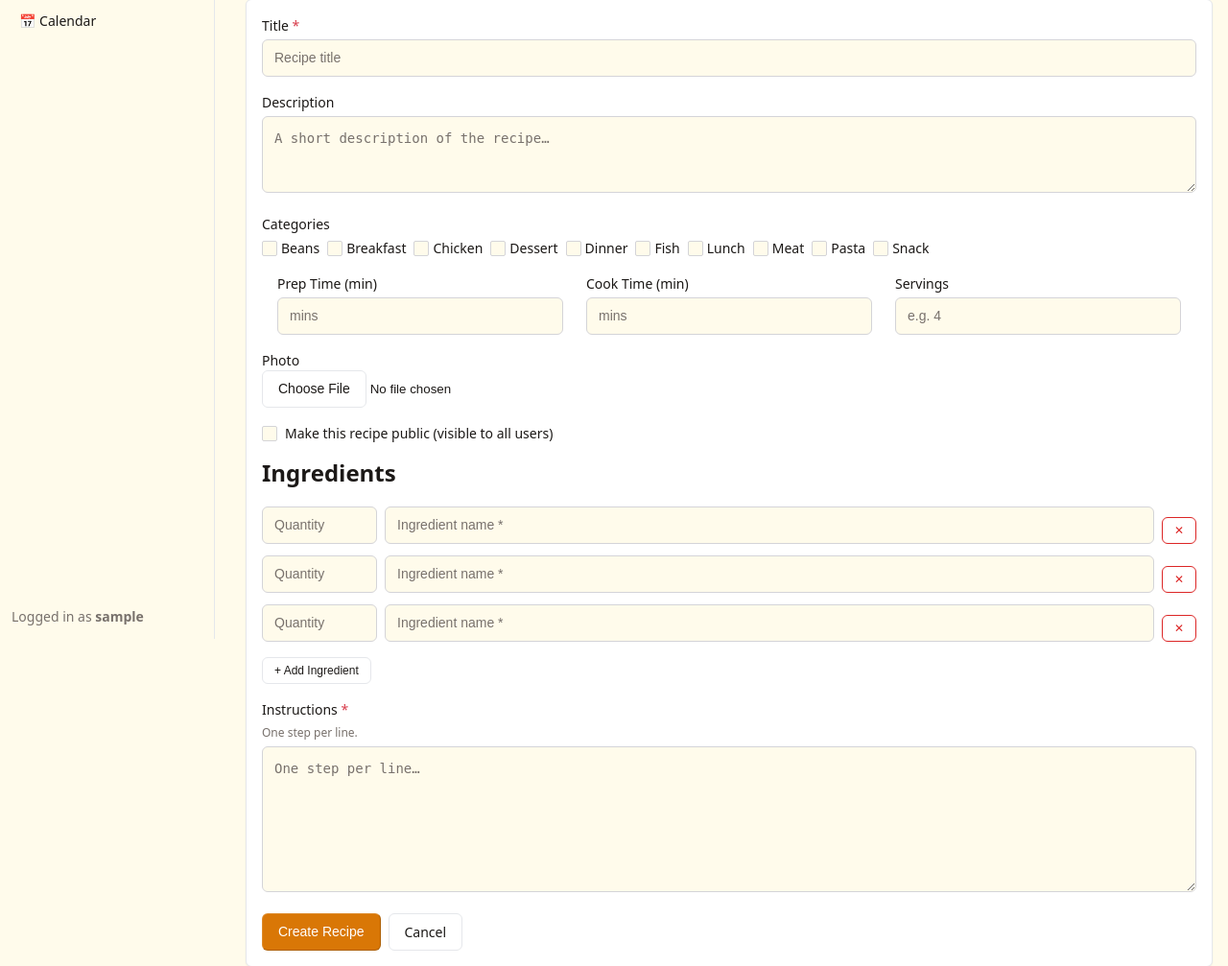
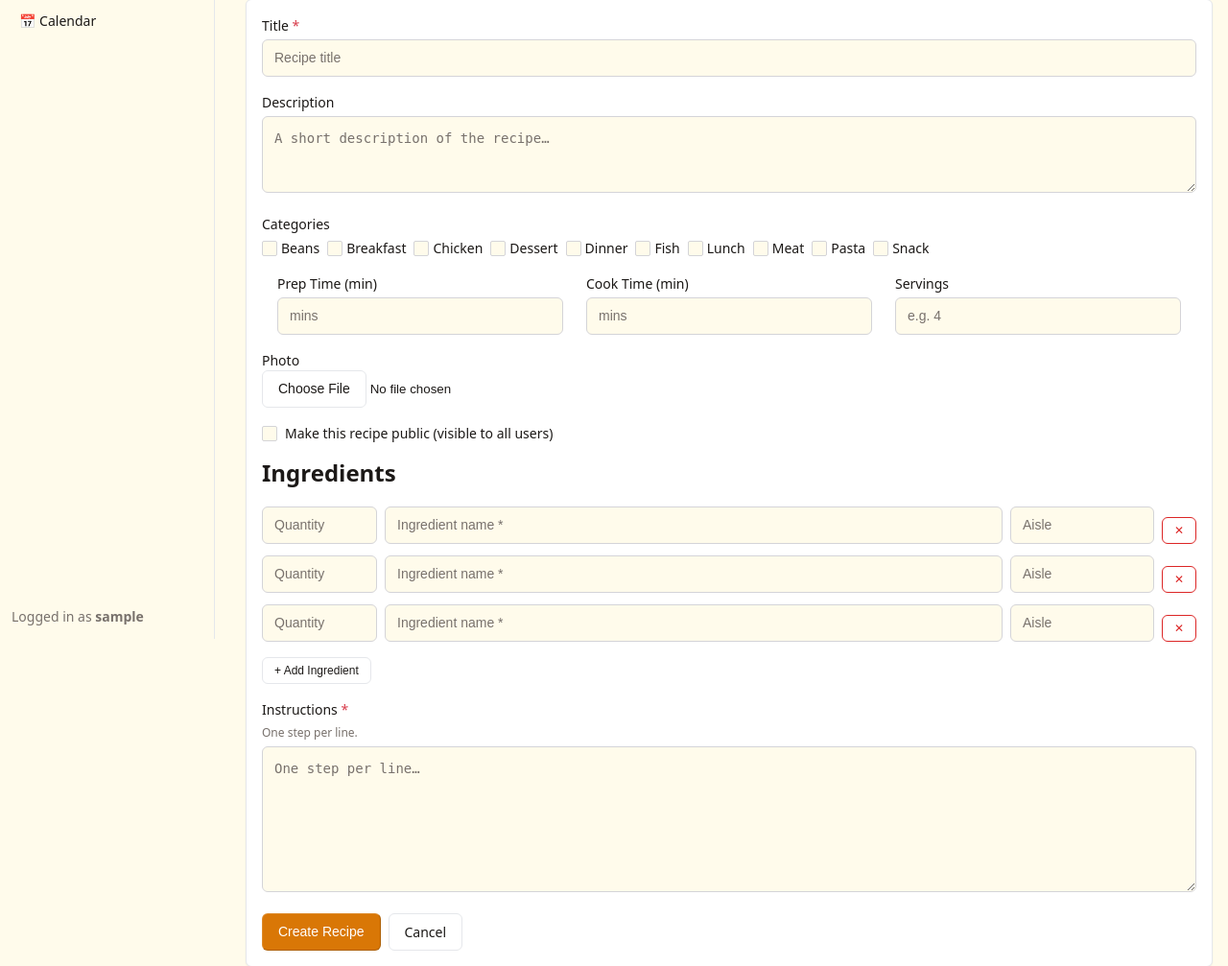
Before and after one commit to chrys/recipebox, a Django app: page /recipes/new/ in a window 1280 px wide. Shown: the part 134-1141 px from the top of the page at 96% size. Run offline with Django 5.2, Linux system fonts and the light colour scheme; the visitor is signed in with stand-in values (Sample User, id 1); data comes from the database, SQL or seed files in the repository.

Commit message:
feat(recipes): Add aisle field to ingredient formset

```diff
--- a/recipes/forms.py
+++ b/recipes/forms.py
@@ -37,12 +37,13 @@ class RecipeForm(forms.ModelForm):
 RecipeIngredientFormSet = inlineformset_factory(
     Recipe,
     RecipeIngredient,
-    fields=('name', 'quantity', 'order'),
+    fields=('name', 'quantity', 'aisle', 'order'),
     extra=3,
     can_delete=True,
     widgets={
         'name': forms.TextInput(attrs={'placeholder': 'Ingredient'}),
         'quantity': forms.TextInput(attrs={'placeholder': 'Quantity'}),
+        'aisle': forms.TextInput(attrs={'placeholder': 'Aisle'}),
         'order': forms.HiddenInput(),
     },
 )
--- a/recipes/templates/recipes/recipe_form.html
+++ b/recipes/templates/recipes/recipe_form.html
@@ -96,6 +96,9 @@
                     style="max-width: 120px;">
                 <input type="text" name="{{ ing_form.name.html_name }}"
                     value="{{ ing_form.name.value|default_if_none:'' }}" placeholder="Ingredient name *">
+                <input type="text" name="{{ ing_form.aisle.html_name }}"
+                    value="{{ ing_form.aisle.value|default_if_none:'' }}" placeholder="Aisle"
+                    style="max-width: 150px;">
                 {% if ing_form.DELETE %}
                 <input type="hidden" name="{{ ing_form.DELETE.html_name }}"
                     value="{{ ing_form.DELETE.value|default_if_none:'' }}">
@@ -111,6 +114,7 @@
             <input type="hidden" name="ingredients-__prefix__-id" value="">
             <input type="text" name="ingredients-__prefix__-quantity" placeholder="Quantity" style="max-width: 120px;">
             <input type="text" name="ingredients-__prefix__-name" placeholder="Ingredient name *">
+            <input type="text" name="ingredients-__prefix__-aisle" placeholder="Aisle" style="max-width: 150px;">
             <button type="button" class="remove-ingredient outline small" data-variant="danger">✕</button>
         </template>
 
```
Also changed, not shown: Tests/unit/recipes/test_forms.py (+15 -0 lines).
